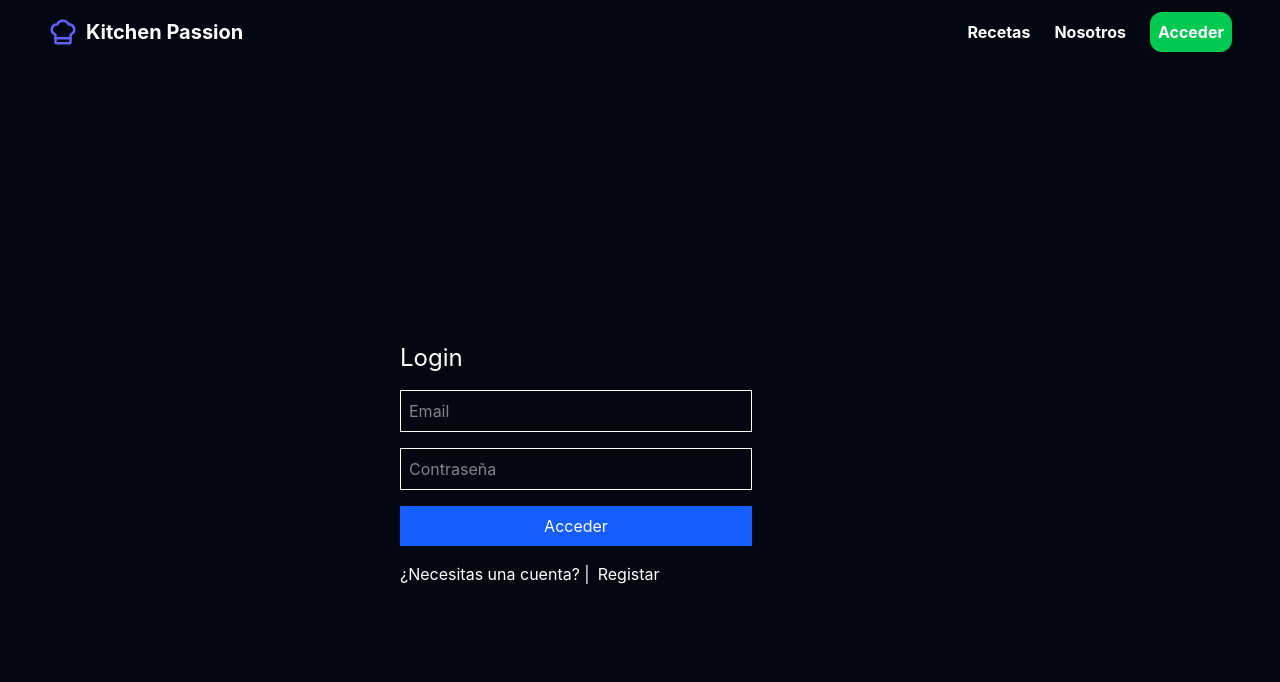
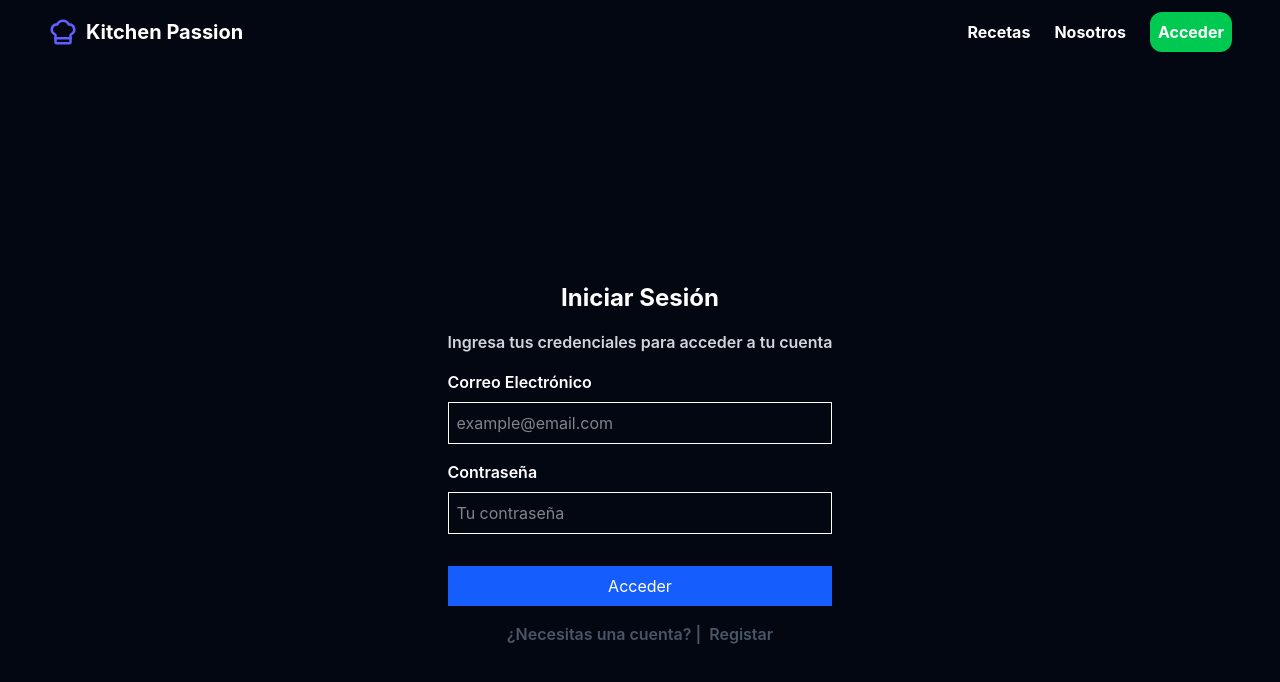
Before and after one commit to mrxandev/recetario-web, a React (Vite) app: page /login in a window 1280 px wide. Shown: the top 682 px of the page. Built offline with nearby package versions, Linux system fonts and the light colour scheme; no server answers.

Commit message:
refactor: improve styling and structure of Login component; update Navbar width; clean up GetAllRecipes component; remove unnecessary whitespace in CSS

```diff
--- a/src/components/auth/Login.tsx
+++ b/src/components/auth/Login.tsx
@@ -1,15 +1,15 @@
-import { useState } from 'react';
-import { useAuth } from '../../context/AuthContext';
-import { useNavigate } from 'react-router-dom';
+import { useState } from "react";
+import { useAuth } from "../../context/AuthContext";
+import { useNavigate } from "react-router-dom";
 
 export default function Login() {
   const { login } = useAuth();
-  const navigate = useNavigate()
-  const [email, setEmail] = useState<string>('');
-  const [password, setPassword] = useState<string>('');
+  const navigate = useNavigate();
+  const [email, setEmail] = useState<string>("");
+  const [password, setPassword] = useState<string>("");
   const [errorMsg, setErrorMsg] = useState<string | null>(null);
 
-  const handleSubmit = async (e: { preventDefault: () => void; }) => {
+  const handleSubmit = async (e: { preventDefault: () => void }) => {
     e.preventDefault();
     const error = await login(email, password);
 
@@ -17,38 +17,62 @@ export default function Login() {
       setErrorMsg(error.message);
     } else {
       setErrorMsg(null);
-      navigate("/")
-
+      navigate("/");
     }
   };
 
   return (
     <>
-      <div className="w-[90%] h-screen flex justify-center items-center ">
-        <form onSubmit={handleSubmit} className="max-w-sm mx-auto p-4 ">
-          <h2 className="text-2xl mb-4">Login</h2>
+      <div className=" w-screen h-screen flex flex-col p-4 justify-center items-center">
+        <form onSubmit={handleSubmit} className=" ">
+          <div className="mb-4">
+            <h2 className="text-2xl mb-4 text-center font-bold">
+              Iniciar Sesión
+            </h2>
+            <p className="text-center font-semibold text-gray-300">
+              Ingresa tus credenciales para acceder a tu cuenta
+            </p>
+          </div>
+          <div className="mb-4">
             {errorMsg && <p className="text-red-500">{errorMsg}</p>}
+          </div>
+
+          <div className="mb-4">
+            <label htmlFor="email" className="block mb-2 font-semibold ">
+              Correo Electrónico
+            </label>
             <input
               type="email"
-            placeholder="Email"
+              placeholder="example@email.com"
               className="border p-2 mb-4 w-full"
               value={email}
               onChange={(e) => setEmail(e.target.value)}
               required
             />
+            <label htmlFor="email" className="block mb-2 font-semibold ">
+              Contraseña
+            </label>
             <input
               type="password"
-            placeholder="Contraseña"
+              placeholder="Tu contraseña"
               className="border p-2 mb-4 w-full"
               value={password}
               onChange={(e) => setPassword(e.target.value)}
               required
             />
-          <button type="submit" className="bg-blue-600 text-white py-2 w-full">Acceder</button>
+          </div>
+          <button
+            type="submit"
+            className="bg-blue-600 text-white py-2 w-full cursor-pointer hover:bg-blue-800 transition-colors duration-300"
+          >
+            Acceder
+          </button>
 
-          <div className="flex gap-2 mt-4">
-            <p className=''>¿Necesitas una cuenta? |</p>
-            <a href="/signup">Registar</a>
+          <div className="flex gap-2 mt-4 justify-center text-gray-600 font-semibold">
+            <p className="">¿Necesitas una cuenta? |</p>
+            <a href="/signup" className="hover:underline">
+              Registar
+            </a>
           </div>
         </form>
       </div>
--- a/src/components/general/Navbar.tsx
+++ b/src/components/general/Navbar.tsx
@@ -14,7 +14,7 @@ function Navbar() {
 
   return (
     <header className="bg-gray-950">
-      <div className="h-16 w-full flex justify-between items-center px-6 md:px-12">
+      <div className="h-16 w-screen flex justify-between items-center px-6 md:px-12">
         {/* Logo */}
         <a href="/" className="flex items-center gap-2">
           <ChefHat className="text-indigo-500" size={30} />
--- a/src/components/recipes/GetAllRecipes.tsx
+++ b/src/components/recipes/GetAllRecipes.tsx
@@ -45,16 +45,11 @@ export default function Home() {
       <div className="w-[90%] mx-auto justify-center items-center flex flex-wrap gap-4 p-4">
         {recipes.map((recipe) => (
           <NavLink key={recipe.id} to={`/recipes/${recipe.id}`} className="no-underline">
-            {/* <div key={recipe.id} className="relative  rounded-xl shadow-md p-4 bg-gray-950">
-              <img src={recipe.image_url} alt={recipe.title} className=" rounded-lg mb-4 " loading='lazy' />
 
-              <h2 className="absolute w-full h-full text-xl font-bold mb-2">{recipe.title}</h2>
-
-            </div> */}
 
             <div className=" h-[500px] w-[500px] bg-red-400 rounded-xl">
                 <img src={recipe.image_url} alt={recipe.title} className="relative w-full h-full rounded-lg mb-4 " loading='lazy' />
-                 <p className="absolute inset-0 z-50  text-xl font-bold mb-2 text-white">{recipe.title}</p>
+
 
             </div>
 
--- a/src/index.css
+++ b/src/index.css
@@ -1,7 +1,6 @@
 @import "tailwindcss";
 *{
     font-family: 'Inter', sans-serif;
-
 }
 body{
    background-color: #030712;
```
Lines whose indentation alone changed are shown as unchanged.
